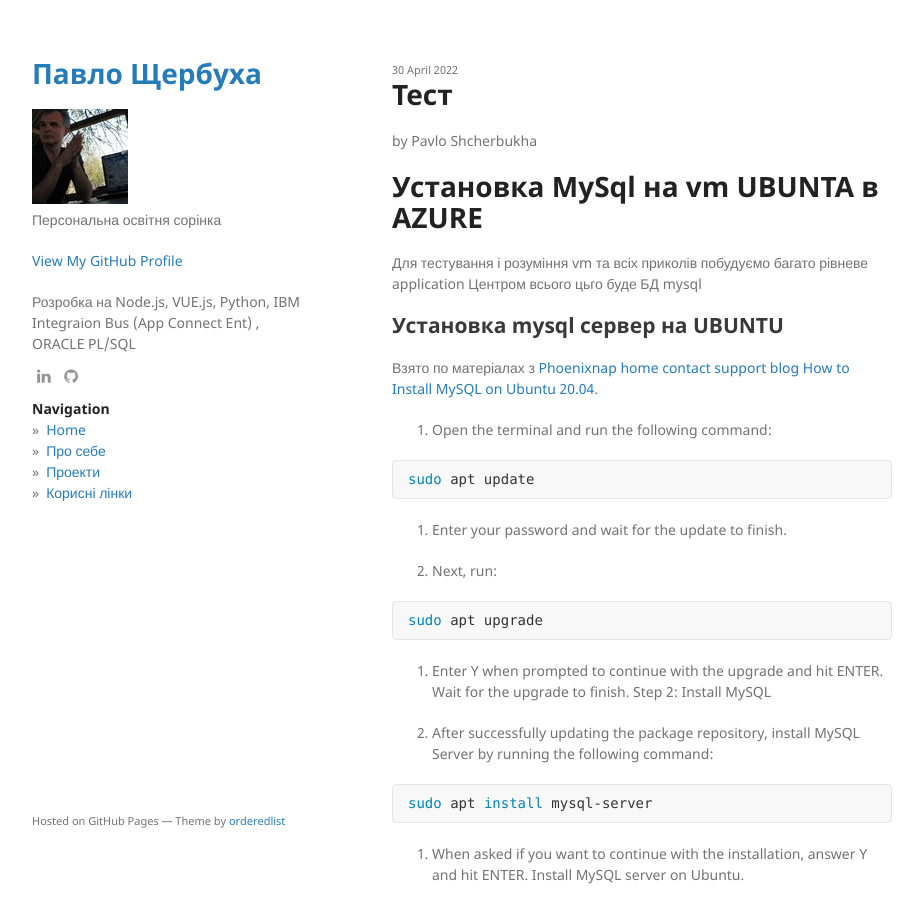
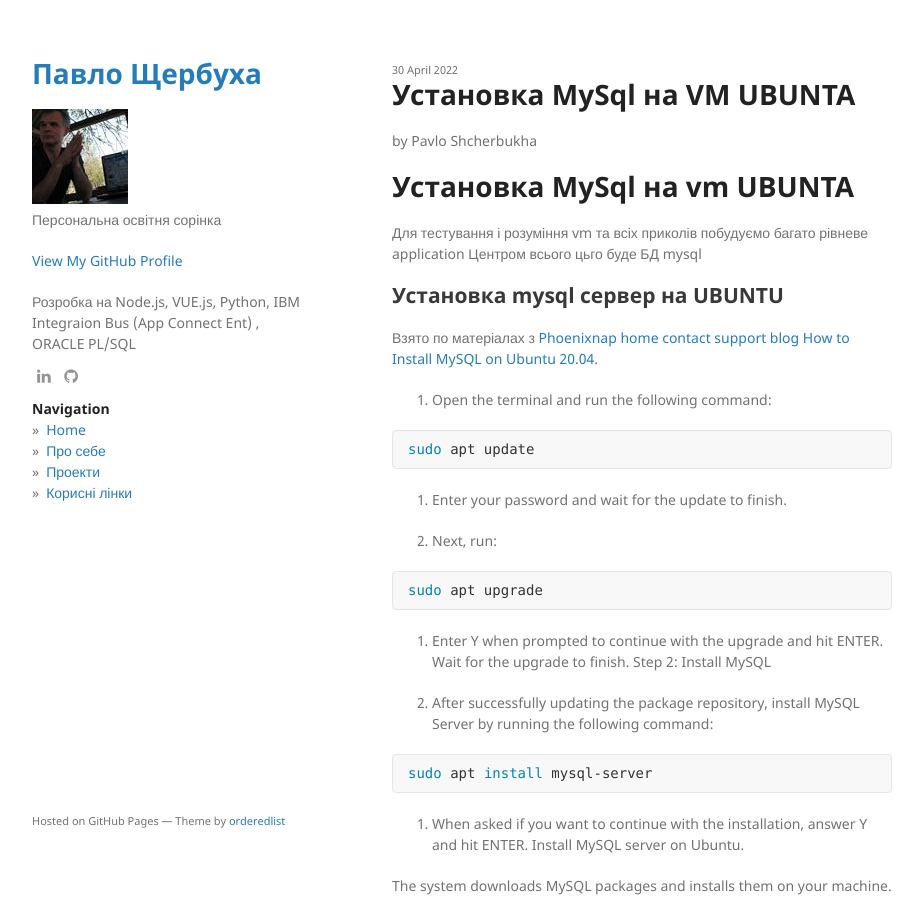
Before and after one commit to pavlo-shcherbukha/pavlo-shcherbukha.github.io, a Jekyll site: the page built from _posts/2022-04-30-ubunta-setup-mysql.md, in a window 1280 px wide and 900 px high. Shown: the whole window, without its empty margins (178-1101 px from the left). Built offline with Jekyll 4.4.1, drawn with Linux system fonts in a browser that asks for light colours.

Commit message:
post new

```diff
--- a/_posts/2022-04-30-test-post2.md
+++ b/_posts/2022-04-30-ubunta-setup-mysql.md
@@ -1,13 +1,13 @@
 ---
 layout: post
-title:  "Тест"
-date:   2022-04-30 23:04:51
-categories: [cloud, azure]
-permalink: /azurevms2/
+title:  "Установка MySql на VM UBUNTA"
+date:   2022-04-30 12:04:51
+categories: [ubunta, mysql]
+permalink: posts/2022-04-30/ubunta-setup-mysql/
 published: true
 ---
 
-# Установка MySql  на  vm UBUNTA в AZURE
+# Установка MySql  на  vm UBUNTA
 
 Для тестування і розуміння vm  та всіх приколів побудуємо багато рівневе application
 Центром всього цьго буде БД mysql
```
Also changed, not shown: _posts/2022-04-30-markdown-help.md (+1 -1 lines), _posts/2022-04-30-ubuntu-setup.md (+1 -1 lines).
